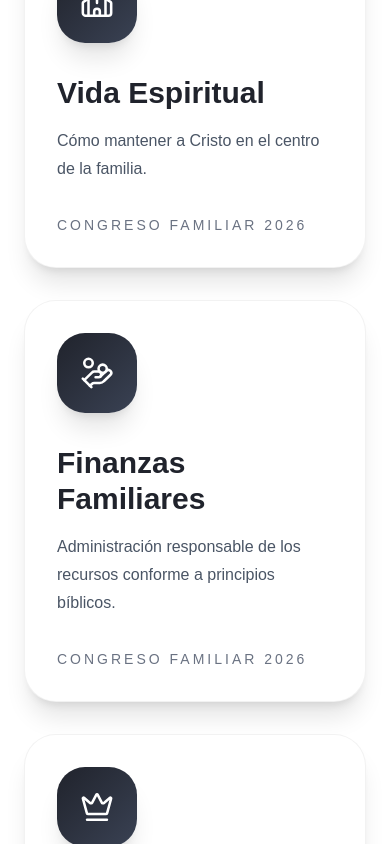
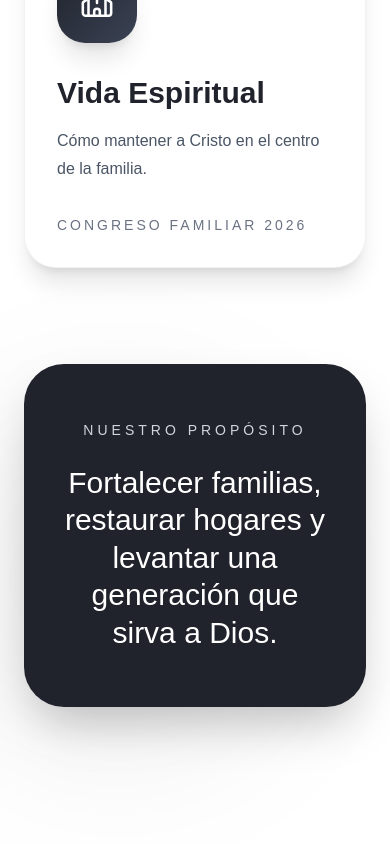
Before and after one commit to ulisesexe/congreso-familiar, a Next.js app: page / in a window 390 px wide. Shown: the part 5204-6048 px from the top of the page. Built offline with nearby package versions, Linux system fonts and the light colour scheme.

Commit message:
Mejoras responsive heo

```diff
--- a/app/page.tsx
+++ b/app/page.tsx
@@ -611,18 +611,6 @@ export default function Home() {
                 title: "Vida Espiritual",
                 description:
                   "Cómo mantener a Cristo en el centro de la familia."
-              },
-              {
-                icon: HandCoins,
-                title: "Finanzas Familiares",
-                description:
-                  "Administración responsable de los recursos conforme a principios bíblicos."
-              },
-              {
-                icon: Crown,
-                title: "Liderazgo Cristiano",
-                description:
-                  "Guiando el hogar con sabiduría, servicio y ejemplo."
               }
             ].map((tema, index) => {
 
```
